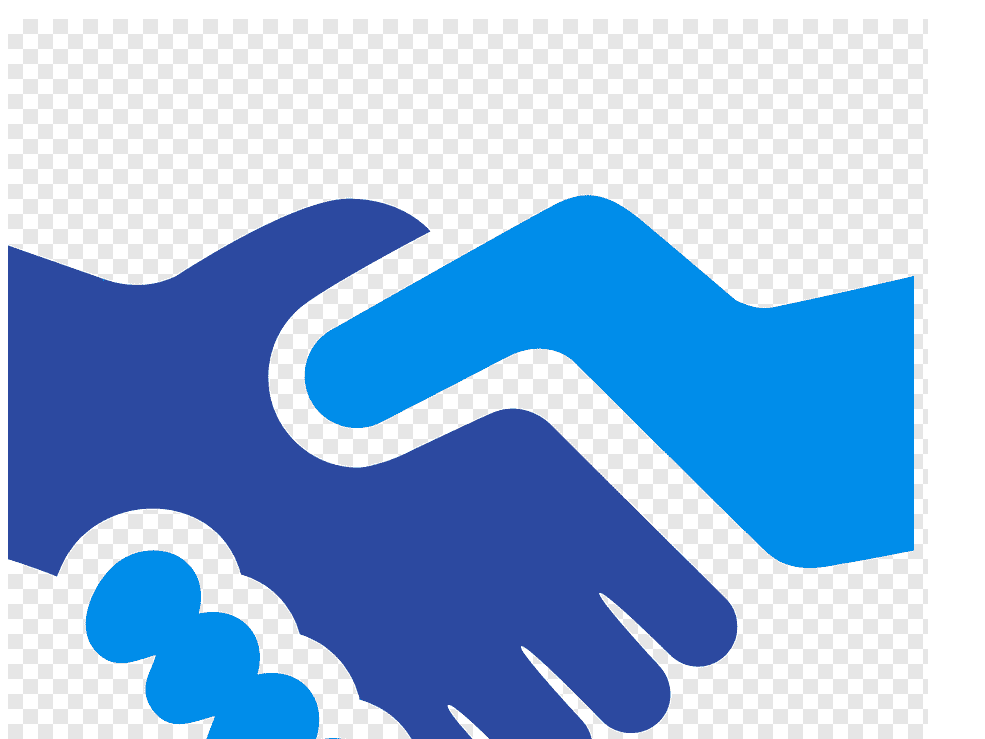
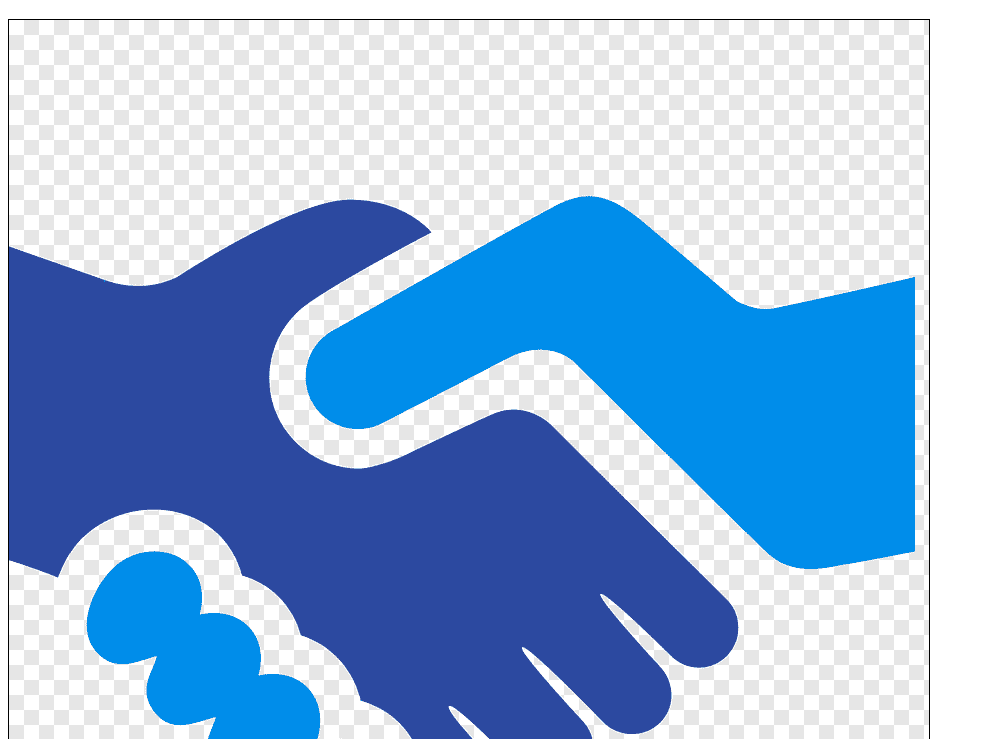
Before and after one commit to DariaSeredina/Module02-Test, a plain HTML site: page index.html in a window 1280 px wide. Shown: the part 61-800 px from the top of the page, without its empty margins (0-985 px from the left). Drawn offline with Linux system fonts and the light colour scheme.

Commit message:
change style

```diff
--- a/styles/style.css
+++ b/styles/style.css
@@ -1,3 +1,6 @@
 body {
     color: red;
 }
+img {
+    border: 1px solid #000;
+}
```
Also changed, not shown: 1 other file.
